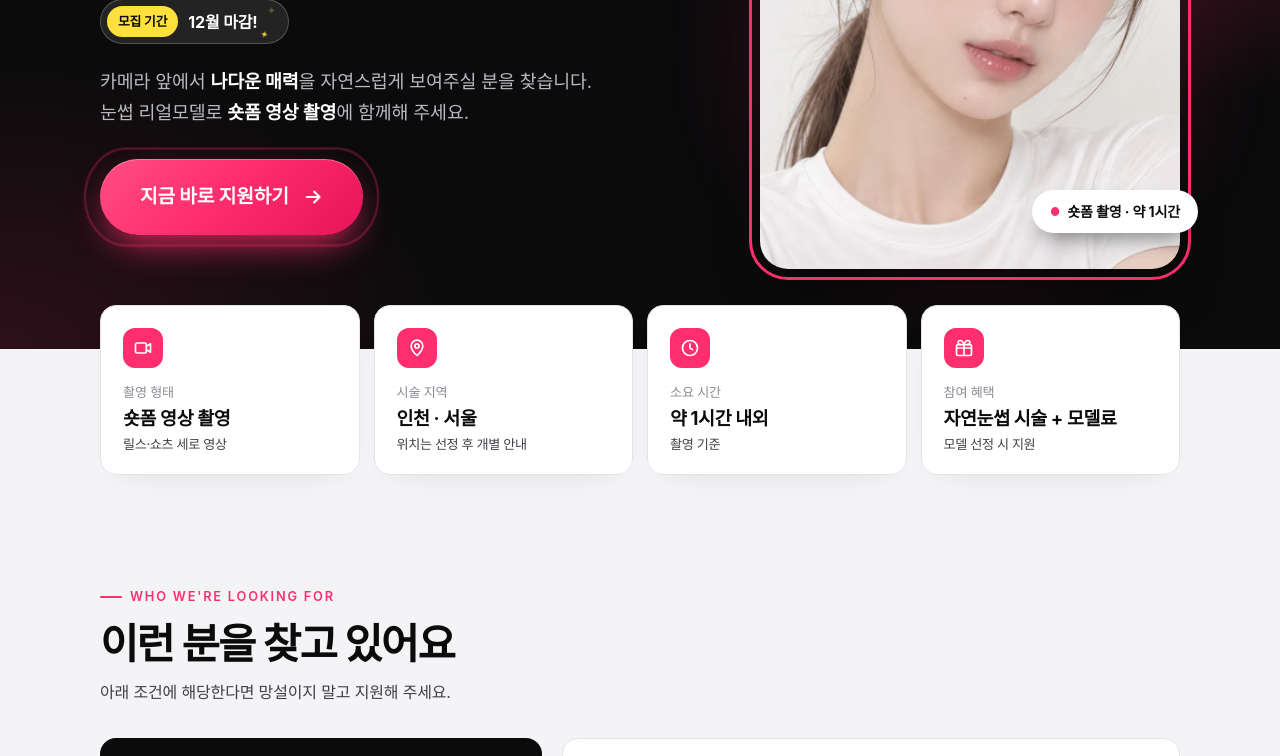
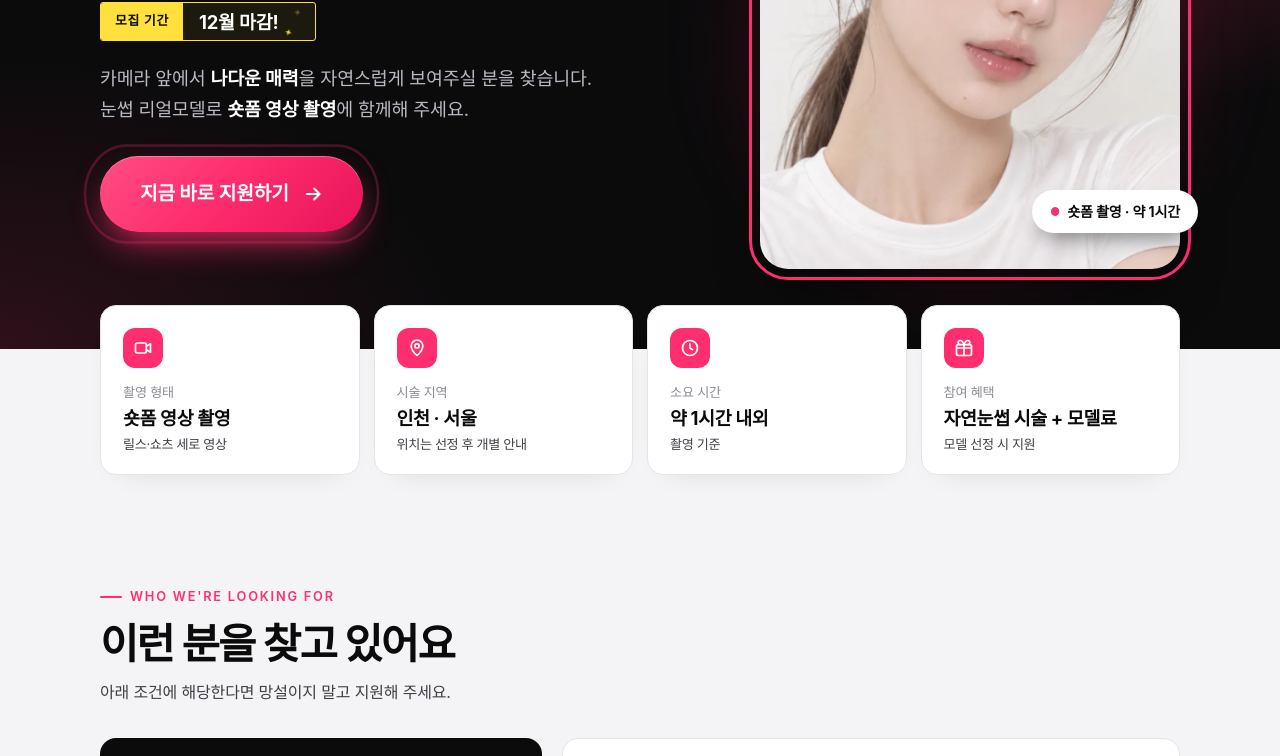
Before and after one commit to shcho-el/Marketing, a plain HTML site: page eyebrow-model.html in a window 1280 px wide. Shown: the part 344-1100 px from the top of the page. Drawn offline with Linux system fonts and the light colour scheme; a web font is replaced by a local one.

Commit message:
눈썹모델 랜딩: 모집 기간 라벨을 각진 태그 스타일로 변경
Co-Authored-By: Claude Opus 5.5 <noreply@anthropic.com>
Claude-Session: https://claude.ai/code/session_017Qb38PwL8qwx1xCkYCRNeg

```diff
--- a/eyebrow-model.html
+++ b/eyebrow-model.html
@@ -46,16 +46,16 @@ a{color:inherit}
 .hero-inner{display:grid;grid-template-columns:1.15fr .85fr;gap:48px;align-items:center;padding-block:88px 80px}
 .hero h1{font-family:var(--f-display);font-weight:700;font-size:clamp(2.4rem,6vw,4.2rem);line-height:1.15;letter-spacing:-.045em;margin:18px 0 20px}
 .hero h1 em{font-style:normal;color:var(--brow);position:relative;white-space:nowrap}
-.period{display:inline-flex;align-items:center;gap:10px;margin:0 0 22px;padding:6px 16px 6px 6px;border-radius:999px;background:rgba(255,255,255,.1);border:1px solid rgba(255,255,255,.22);font-weight:700;font-size:1rem;color:#fff}
-.period{position:relative;overflow:hidden;padding-right:30px;animation:glow 2.4s ease-in-out infinite}
+.period{display:inline-flex;align-items:center;margin:0 0 22px;padding:0 36px 0 0;border-radius:3px;background:rgba(255,224,61,.07);border:1.5px solid var(--pop);font-weight:700;font-size:1.15rem;letter-spacing:-.01em;color:#fff;line-height:1}
+.period{position:relative;overflow:hidden;animation:glow 2.4s ease-in-out infinite}
 .period::after{content:"";position:absolute;inset:0;background:linear-gradient(110deg,transparent 30%,rgba(255,255,255,.6) 48%,transparent 66%);transform:translateX(-120%);animation:shine 2.8s ease-in-out infinite;pointer-events:none}
 .period .spark{position:absolute;font-style:normal;color:var(--pop);line-height:1;animation:twinkle 1.6s ease-in-out infinite}
-.period .s1{right:11px;top:5px;font-size:.8rem}
-.period .s2{right:20px;bottom:5px;font-size:.5rem;animation-delay:.8s}
+.period .s1{right:12px;top:4px;font-size:.8rem}
+.period .s2{right:23px;bottom:4px;font-size:.5rem;animation-delay:.8s}
 @keyframes shine{0%{transform:translateX(-120%)}55%,100%{transform:translateX(120%)}}
 @keyframes twinkle{0%,100%{opacity:.2;transform:scale(.6) rotate(0)}50%{opacity:1;transform:scale(1.15) rotate(20deg)}}
 @keyframes glow{0%,100%{box-shadow:0 0 0 0 rgba(255,224,61,0)}50%{box-shadow:0 0 18px 2px rgba(255,224,61,.35)}}
-.period span{background:var(--pop);color:var(--ink);font-size:.8rem;padding:5px 11px;border-radius:999px}
+.period span{align-self:stretch;display:flex;align-items:center;background:var(--pop);color:var(--ink);font-size:.8rem;letter-spacing:.06em;padding:12px 14px;margin-right:16px}
 .hero .lede{font-size:clamp(1rem,1.6vw,1.15rem);color:#b9b9c2;max-width:34em;margin:0 0 32px}
 .hero .lede b{color:#fff;font-weight:700}
 .cta{display:inline-flex;align-items:center;gap:10px;background:var(--brow);color:#fff;text-decoration:none;font-weight:700;font-size:1.05rem;padding:18px 32px;border-radius:999px;box-shadow:0 14px 30px -10px rgba(255,46,110,.75);transition:transform .2s,box-shadow .2s}
```
